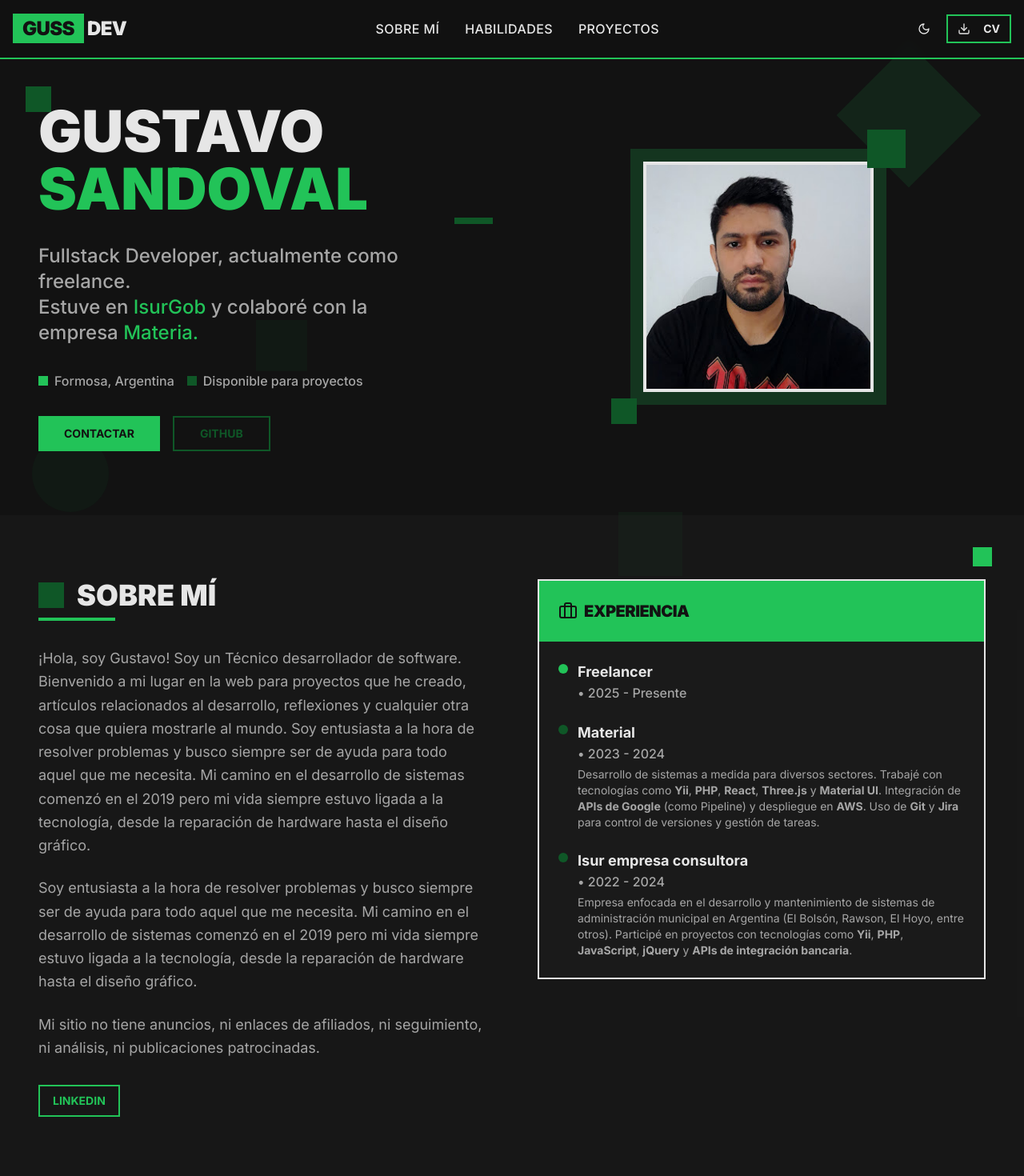
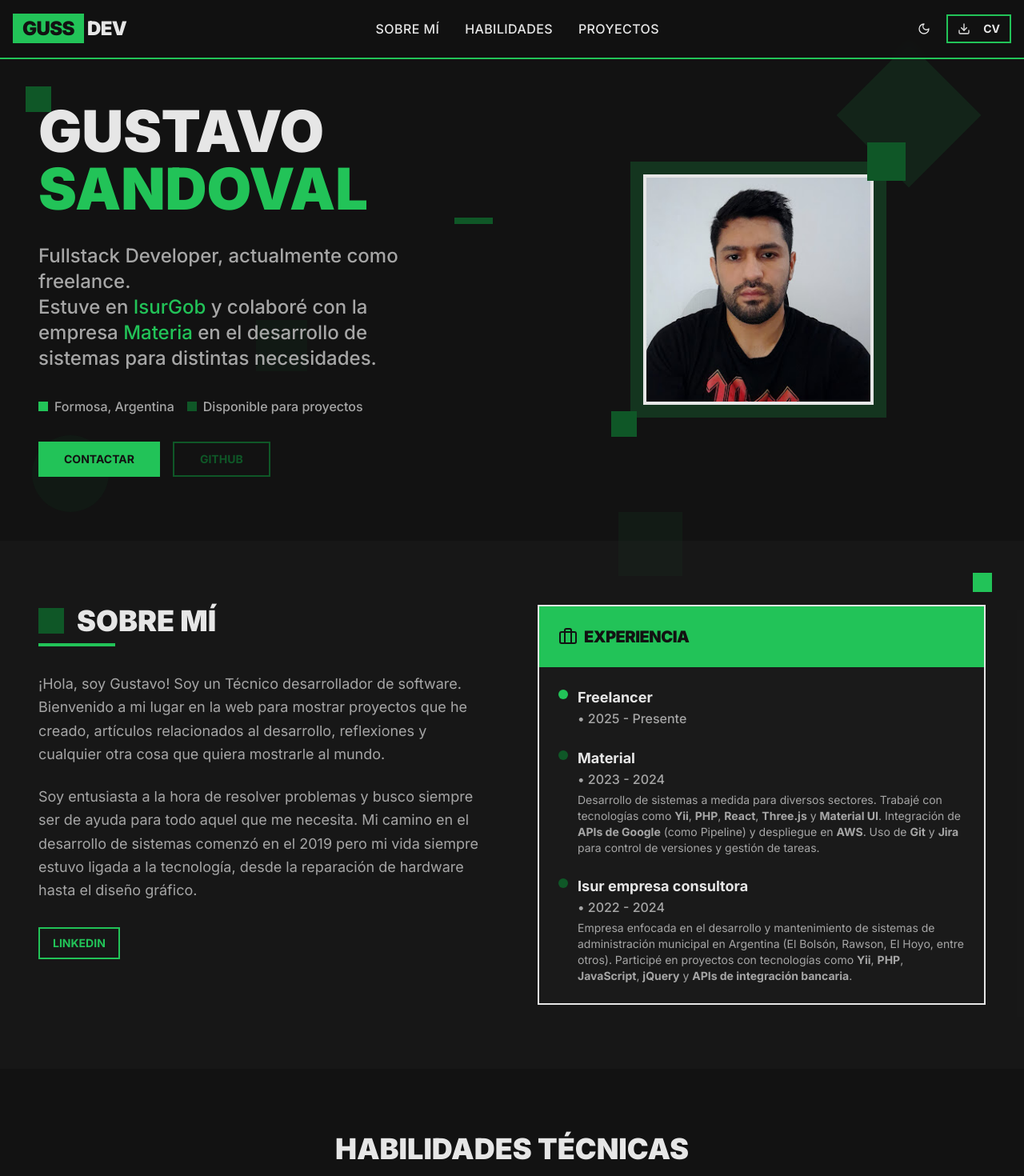
Before and after one commit to gusgeneris/portafolioweb, a Next.js app: page / in a window 1280 px wide. Shown: the top 1470 px of the page at 80% size. Built offline with nearby package versions, Linux system fonts and the light colour scheme.

Commit message:
first commit

```diff
--- a/components/portfolio.tsx
+++ b/components/portfolio.tsx
@@ -152,7 +152,7 @@ export default function Portfolio() {
                Fullstack Developer, actualmente como freelance.
                <br />
                   Estuve en <a href="https://isurgob.com/" className="text-primary">IsurGob </a> y colaboré con la empresa
-                <a href="https://materiasistemas.com.ar/" className="text-primary"> Materia.</a>
+                <a href="https://materiasistemas.com.ar/" className="text-primary"> Materia </a> en el desarrollo de sistemas para distintas necesidades.
               </p>
               <div className="flex flex-col sm:flex-row gap-4 items-start">
                 <div className="flex items-center gap-2 text-muted-foreground font-medium">
@@ -219,17 +219,13 @@ export default function Portfolio() {
                 <p className="text-muted-foreground leading-relaxed">
                   ¡Hola, soy Gustavo! Soy un Técnico desarrollador de software.
 
-                  Bienvenido a mi lugar en la web para proyectos que he creado, artículos relacionados al desarrollo, reflexiones y cualquier otra cosa que quiera mostrarle al mundo.
-
-                  Soy entusiasta a la hora de resolver problemas y busco siempre ser de ayuda para todo aquel que me necesita. Mi camino en el desarrollo de sistemas comenzó en el 2019 pero mi vida siempre estuvo ligada a la tecnología, desde la reparación de hardware hasta el diseño gráfico.
+                  Bienvenido a mi lugar en la web para mostrar proyectos que he creado, artículos relacionados al desarrollo, reflexiones y cualquier otra cosa que quiera mostrarle al mundo.
 
                 </p>
                 <p className="text-muted-foreground leading-relaxed">
                  Soy entusiasta a la hora de resolver problemas y busco siempre ser de ayuda para todo aquel que me necesita. Mi camino en el desarrollo de sistemas comenzó en el 2019 pero mi vida siempre estuvo ligada a la tecnología, desde la reparación de hardware hasta el diseño gráfico.
                 </p>
-                <p className="text-muted-foreground leading-relaxed">
-                  Mi sitio no tiene anuncios, ni enlaces de afiliados, ni seguimiento, ni análisis, ni publicaciones patrocinadas.
-                </p>
+
               </div>
 
               <div className="flex gap-4">
```
